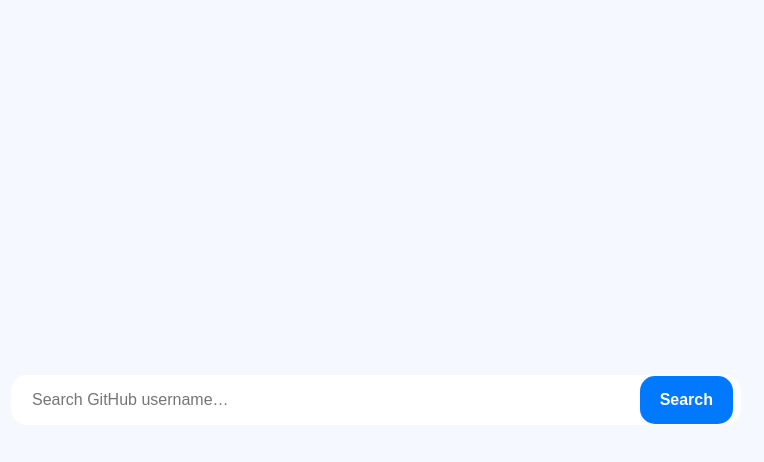
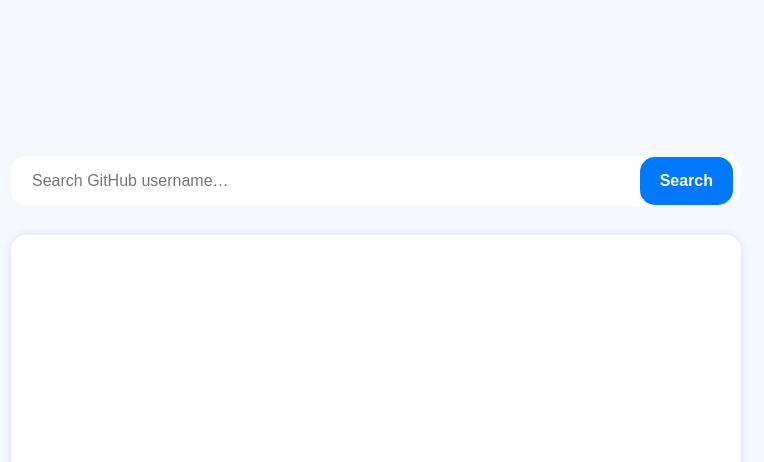
Before and after one commit to astarta16/github-user-search, a React (Vite) app: page / in a window 1280 px wide. Shown: the top 462 px of the page, without its empty margins (264-1028 px from the left). Built offline with nearby package versions, Linux system fonts and the light colour scheme.

Commit message:
add card

```diff
--- a/src/App.jsx
+++ b/src/App.jsx
@@ -4,6 +4,7 @@ import IconSearch from './assets/icon-search.svg';
 
 const SearchContainer = styled.div`
   display: flex;
+  flex-direction: column; /* To stack the input and the card vertically */
   justify-content: center;
   align-items: center;
   width: 100vw;
@@ -29,7 +30,7 @@ const SearchInput = styled.div`
 `;
 
 const Input = styled.input`
-padding: 15px 20px;
+  padding: 15px 20px;
   border: 1px solid #ffffff;
   border-radius: 15px;
   font-size: 16px;
@@ -54,6 +55,19 @@ const SearchButton = styled.button`
   background: #0079FF;
 `;
 
+const Card = styled.div`
+  width: 730px;
+  height: 419px;
+  background: #fff;
+  margin-top: 20px;
+  box-shadow: 0 0 10px rgba(0, 0, 0, 0.1);
+  border-radius: 15px;
+
+  @media (max-width: 768px) {
+    width: 90%;
+  }
+`;
+
 const App = () => {
   return (
     <SearchContainer>
@@ -63,6 +77,9 @@ const App = () => {
         </SearchInput>
         <SearchButton>Search</SearchButton>
       </SearchInputContainer>
+      <Card>
+        {/* Card content goes here */}
+      </Card>
     </SearchContainer>
   );
 };
--- a/src/index.css
+++ b/src/index.css
@@ -11,4 +11,7 @@ body {
     min-height: 100vh;
     font-family: 'Space Mono', monospace;
     background-color: #F6F8FF;
+    width: 100%;
+    display: flex;
+    text-align: center;
 }
```
